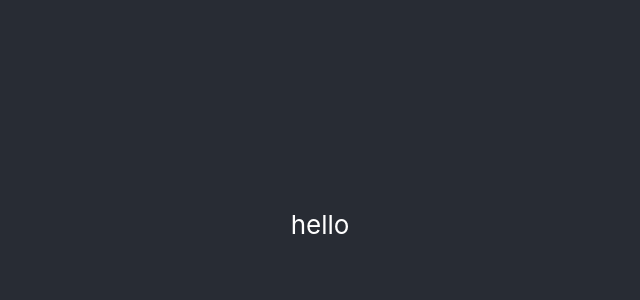
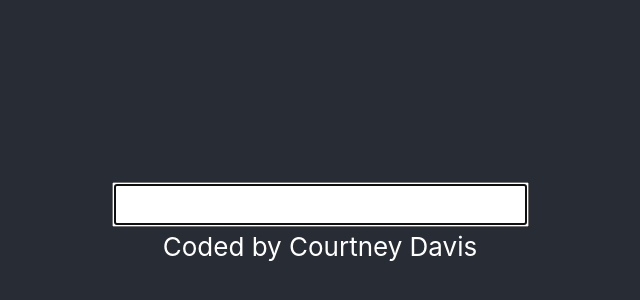
Before and after one commit to cdavis1809/react-dictionary-app, a React (Create React App) app: page / in a window 1280 px wide. Shown: the part 176-476 px from the top of the page, without its empty margins (320-960 px from the left). Built offline with nearby package versions, Linux system fonts and the light colour scheme.

Commit message:
added search engine

```diff
--- a/src/App.css
+++ b/src/App.css
@@ -1,19 +1,5 @@
 .App {
   text-align: center;
-}
-
-.App-logo {
-  height: 40vmin;
-  pointer-events: none;
-}
-
-@media (prefers-reduced-motion: no-preference) {
-  .App-logo {
-    animation: App-logo-spin infinite 20s linear;
-  }
-}
-
-.App-header {
   background-color: #282c34;
   min-height: 100vh;
   display: flex;
@@ -27,12 +13,3 @@
 .App-link {
   color: #61dafb;
 }
-
-@keyframes App-logo-spin {
-  from {
-    transform: rotate(0deg);
-  }
-  to {
-    transform: rotate(360deg);
-  }
-}
--- a/src/App.js
+++ b/src/App.js
@@ -1,9 +1,16 @@
 import "./App.css";
+import Dictionary from "./Dictionary";
 
 export default function App() {
   return (
     <div className="App">
-      <header className="App-header">hello</header>
+      <div className="container">
+        <header className="App-header"></header>
+        <main>
+          <Dictionary />
+        </main>
+        <footer>Coded by Courtney Davis</footer>
+      </div>
     </div>
   );
 }
--- /dev/null
+++ b/src/Dictionary.css
@@ -0,0 +1,3 @@
+form {
+  width: 80%;
+}
--- /dev/null
+++ b/src/Dictionary.js
@@ -0,0 +1,20 @@
+import React, { useState } from "react";
+
+export default function Dictionary() {
+  let [keyword, setKeyword] = useState("");
+  function search(event) {
+    event.preventDefault();
+    alert(`Searching for definition of : ${keyword}`);
+  }
+  function handleKeywordChange(event) {
+    console.log(event.target.value);
+    setKeyword(event.target.value);
+  }
+  return (
+    <div className="dictionary">
+      <form onSubmit={search}>
+        <input type="search" autoFocus={true} onChange={handleKeywordChange} />
+      </form>
+    </div>
+  );
+}
```
Also changed, not shown: src/reportWebVitals.js (deleted, +0 -13 lines), src/setupTests.js (deleted, +0 -5 lines), 1 other file (tests, documents, lock files or other folders).
